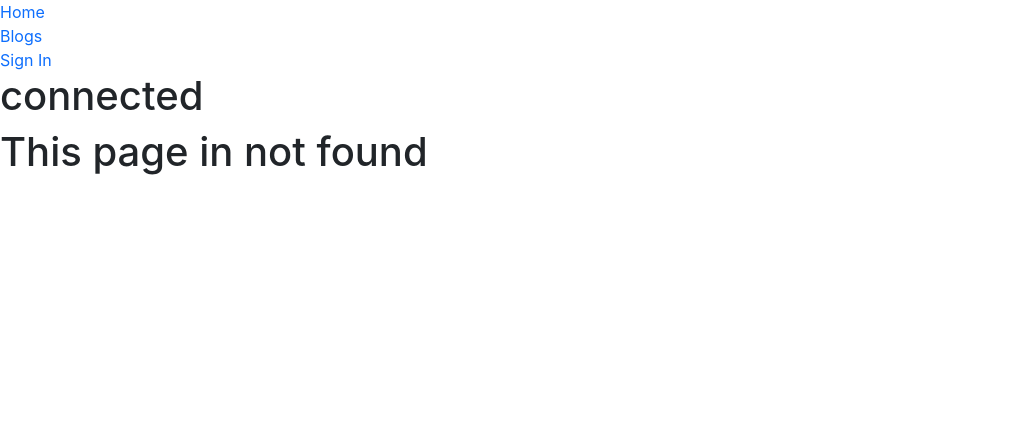
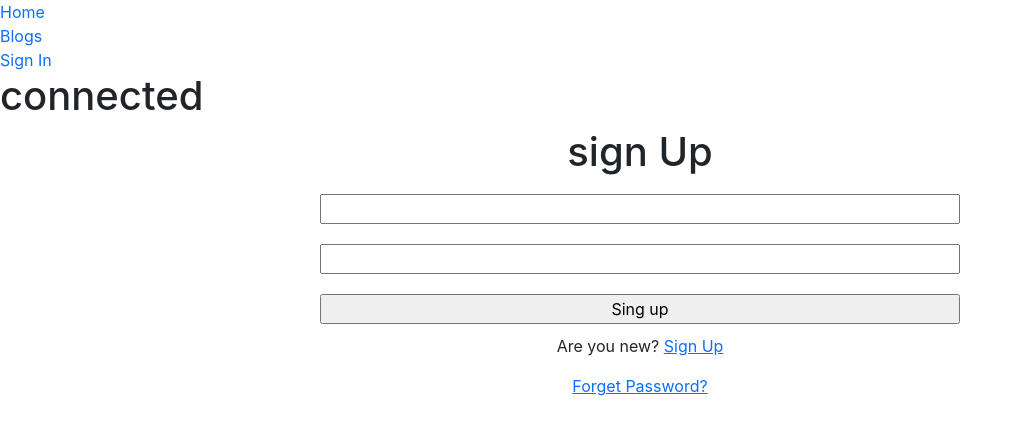
Before and after one commit to tanvirhossains/warehouse_management_client, a React (Create React App) app: page /signUp in a window 1280 px wide. Before the commit this address had no page. Shown: the top 434 px of the page, without its empty margins (0-1022 px from the left). Built offline with nearby package versions, Linux system fonts and the light colour scheme.

Commit message:
login inmplemented

```diff
--- a/src/App.js
+++ b/src/App.js
@@ -27,7 +27,7 @@ function App() {
         <Route path='/home' element={<Home></Home>}></Route>
         <Route path='/socialLogin' element={<SocialLogIn></SocialLogIn>}></Route>
         <Route path='/signin' element={<SignIn></SignIn>}></Route>
-        <Route path='/sighUp' element={<SignUp></SignUp>}></Route>
+        <Route path='/signUp' element={<SignUp></SignUp>}></Route>
         <Route path='/addItem' element={<AddItem></AddItem>}></Route>
         <Route path='/manageItem' element={<ManageItem></ManageItem>}></Route>
         <Route path='/blogs' element={<Blogs></Blogs>}></Route>
--- a/src/Components/pages/SignInOut/SignIn/SignIn.js
+++ b/src/Components/pages/SignInOut/SignIn/SignIn.js
@@ -1,17 +1,42 @@
-import React from 'react';
+import React, { useRef } from 'react';
+import { Link } from 'react-router-dom';
 import './SignIn.css'
+import { useSignInWithEmailAndPassword } from 'react-firebase-hooks/auth'
+import auth from '../../../../_firebase-init';
+
 
 const SignIn = () => {
+
+    const [
+        signInWithEmailAndPassword,
+        user,
+        loading,
+        error,
+    ] = useSignInWithEmailAndPassword(auth);
+
+    const emailRef = useRef('')
+    const passwordRef = useRef('')
+
+
+    const handleSubmiltForm = event => {
+        event.preventDefault()
+        const email = emailRef.current.value
+        const password = passwordRef.current.value
+        signInWithEmailAndPassword(email, password)
+    }
+
+
     return (
-        <div className='signIn-container'>
+        <div onSubmit={handleSubmiltForm} className='signIn-container'>
             <h1 className='text-center'>sign in </h1>
             <form action="" className='text-center'>
-                <input type="email" name="email" id="" required/>
+                <input type="email" ref={emailRef} name="email" id="" required />
                 <br />
-                <input type="password" name="password" id="" required/>
+                <input type="password" ref={passwordRef} name="password" id="" required />
                 <br />
                 <input type="button" value="Sing in" />
-
+                <p>Are you new? <Link to='/signUp'> Sign Up</Link></p>
+                <a href="">Forget Password?</a>
             </form>
         </div>
     );
--- a/src/Components/pages/SignInOut/SignUp/SignUp.js
+++ b/src/Components/pages/SignInOut/SignUp/SignUp.js
@@ -1,9 +1,23 @@
 import React from 'react';
+import { Link } from 'react-router-dom';
+
+
+
+
 
 const SignUp = () => {
     return (
-        <div>
-            <h1>sign up</h1>
+        <div className='signIn-container'>
+            <h1 className='text-center'>sign Up </h1>
+            <form  className='text-center'>
+                <input type="email" name="email" id="" required />
+                <br />
+                <input type="password" name="password" id="" required />
+                <br />
+                <input type="button" value="Sing up" />
+                <p>Are you new? <Link to='/signUp'> Sign Up</Link></p>
+                <a href="">Forget Password?</a>
+            </form>
         </div>
     );
 };
```
